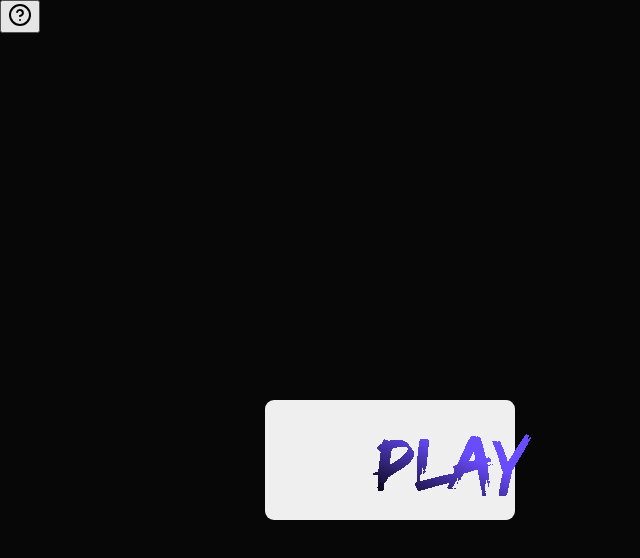
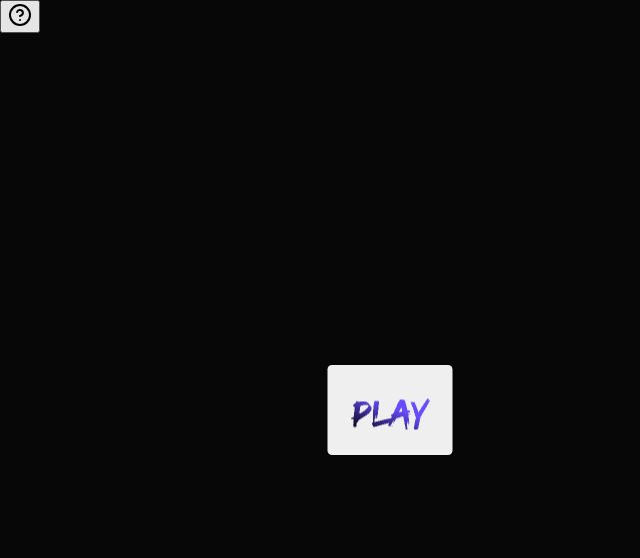
Before and after one commit to moony404/myApp, an Electron app: page renderer/index.html in a window 780 px wide. Shown: the whole page, without its empty margins (0-640 px from the left). Drawn offline with Linux system fonts and the light colour scheme; a web font is replaced by a local one.

```diff
--- a/renderer/style.css
+++ b/renderer/style.css
@@ -8,19 +8,20 @@
   font-family: 'Rubik', sans-serif;
 }
 
-.playlogo {
-  position: fixed;
-  left: 45%;
-  top: 46%;
-}
+/* .playlogo { */
+  /* position: fixed; */
+  /* left: 45%; */
+  /* top: 46%; */
+/* } */
 
 /* Section for the button 1 from https://uiverse.io*/
 #button1 {
+  scale: 0.5;
   position: absolute;
   left: 50%;
-  top: 50%;
+  top: 40%;
   margin-left: -125px;
-  height: 6em;
+  height: 9em;
   width: 12.5em;
   border: none;
   border-radius: 9px;
@@ -31,10 +32,10 @@
 }
 
 #button1:hover {
-  box-shadow: 0px 1px 66px rgb(67, 62, 216);
+  box-shadow: 0px 0px 200px rgb(67, 62, 216);
 }
 
 #button1:active {
   transform: scale(0.9);
-  box-shadow: 14px 5px 56px -10px #ffffff;
+  box-shadow: 14px 0px 56px -10px #ffffff;
 }
```
Also changed, not shown: renderer/helppage/help.html (+1 -0 lines).
